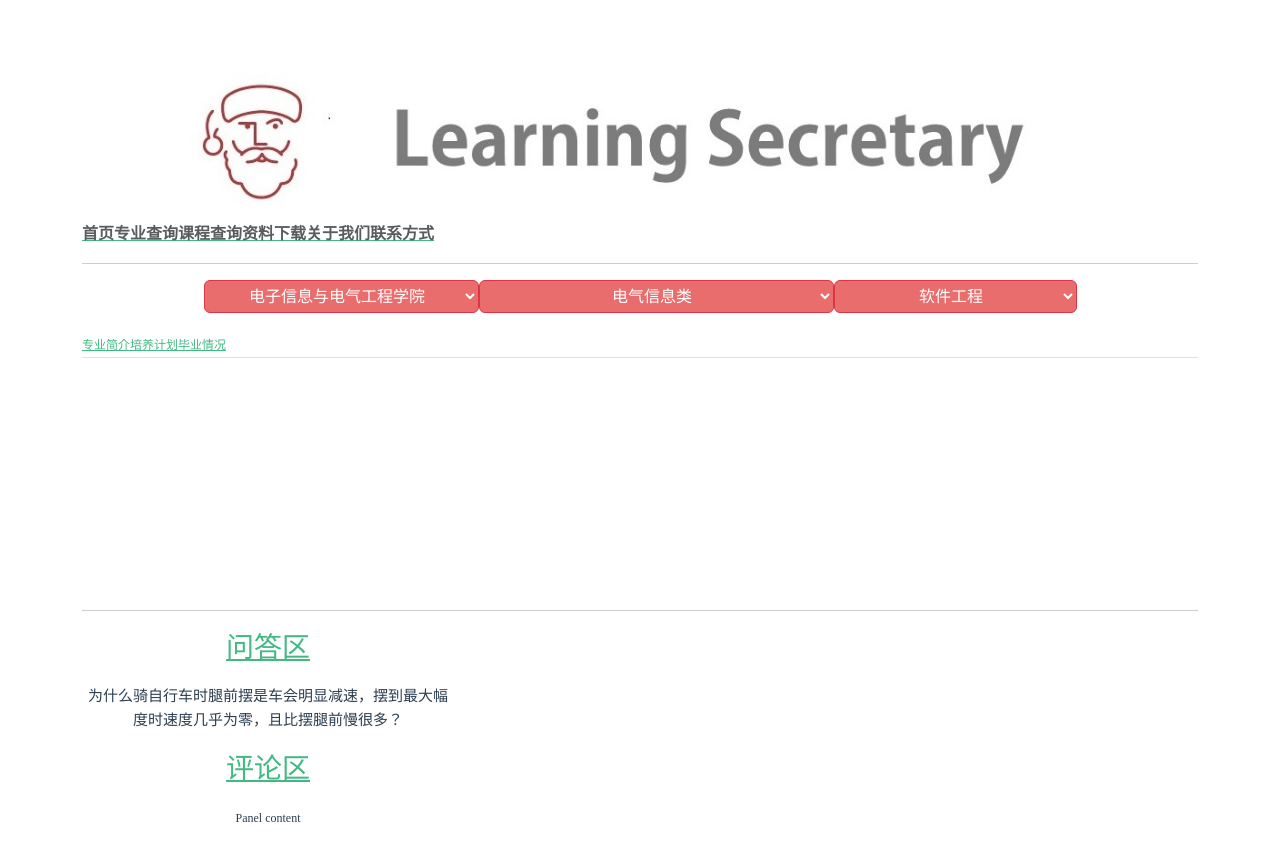
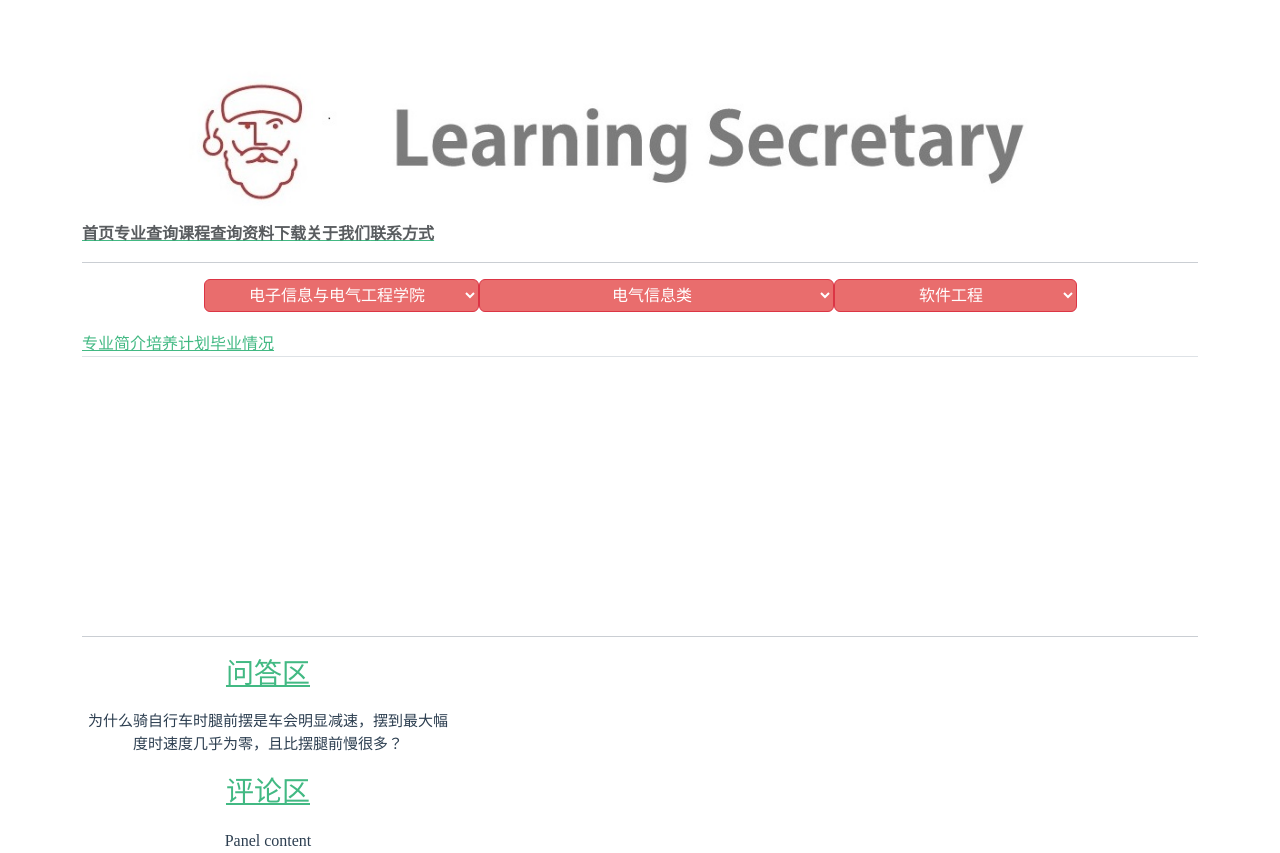
Before and after one commit to Highe-Stark/TIA, a Vue app: page /DoM in a window 1280 px wide. Before the commit the page ends 830 px from the top, so only its background shows below. Built offline with nearby package versions, Linux system fonts and the light colour scheme.

Commit message:
fail to scope other page CSS style

```diff
--- a/src/components/DoC.vue
+++ b/src/components/DoC.vue
@@ -88,7 +88,7 @@ export default {
 }
 </script>
 
-<style>
+<style scoped>
 #headdd{
   width:100%;
 }
--- a/src/components/DoM.vue
+++ b/src/components/DoM.vue
@@ -55,7 +55,7 @@ export default {
 }
 </script>
 
-<style>
+<style scoped>
 #headdd{
   width:100%
 }
--- a/src/components/HelloWorld.vue
+++ /dev/null
@@ -1,50 +0,0 @@
-<template>
-  <div class="hello">
-    <h1>{{ msg }}</h1>
-    <h2>Essential Links</h2>
-    <ul>
-      <li><a href="https://vuejs.org" target="_blank">Core Docs</a></li>
-      <li><a href="https://forum.vuejs.org" target="_blank">Forum</a></li>
-      <li><a href="https://chat.vuejs.org" target="_blank">Community Chat</a></li>
-      <li><a href="https://twitter.com/vuejs" target="_blank">Twitter</a></li>
-      <br>
-      <li><a href="http://vuejs-templates.github.io/webpack/" target="_blank">Docs for This Template</a></li>
-    </ul>
-    <h2>Ecosystem</h2>
-    <ul>
-      <li><a href="http://router.vuejs.org/" target="_blank">vue-router</a></li>
-      <li><a href="http://vuex.vuejs.org/" target="_blank">vuex</a></li>
-      <li><a href="http://vue-loader.vuejs.org/" target="_blank">vue-loader</a></li>
-      <li><a href="https://github.com/vuejs/awesome-vue" target="_blank">awesome-vue</a></li>
-    </ul>
-  </div>
-</template>
-
-<script>
-export default {
-  name: 'HelloWorld',
-  data () {
-    return {
-      msg: 'Welcome to Your Vue.js App'
-    }
-  }
-}
-</script>
-
-<!-- Add "scoped" attribute to limit CSS to this component only -->
-<style scoped>
-h1, h2 {
-  font-weight: normal;
-}
-ul {
-  list-style-type: none;
-  padding: 0;
-}
-li {
-  display: inline-block;
-  margin: 0 10px;
-}
-a {
-  color: #42b983;
-}
-</style>
--- a/src/components/Major.vue
+++ b/src/components/Major.vue
@@ -146,7 +146,7 @@
 
 </script>
 
-<style >
+<style>
 /*@import '../../static/select-vue-component.css'*/
   @charset "UTF-8";
   body,div,section,ul,li,p,img,dl,dt,dd,table,tr,td,input,button,h1,h2,h3,h4,h5,h6,fieldset{margin: 0px;padding: 0px;font-family: "Microsoft Yahei";}
--- a/src/components/layout.vue
+++ b/src/components/layout.vue
@@ -3,7 +3,7 @@
     <div id="page">
       <div align="left">
         <a href='/' class="btn">
-          <span class="glyphicon glyphicon-menu-left"></span>
+          <span class="glyphicon glyphicon-home"></span>
         </a>
       </div>
       <h1 class="alert alert-primary">Comment</h1>
```
